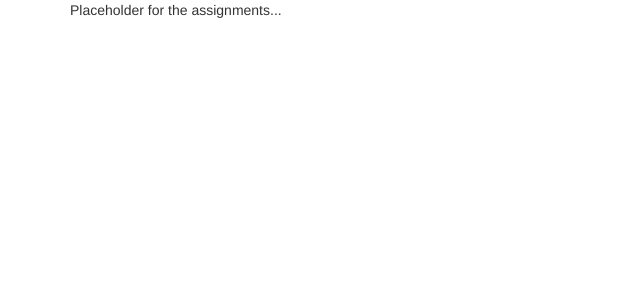
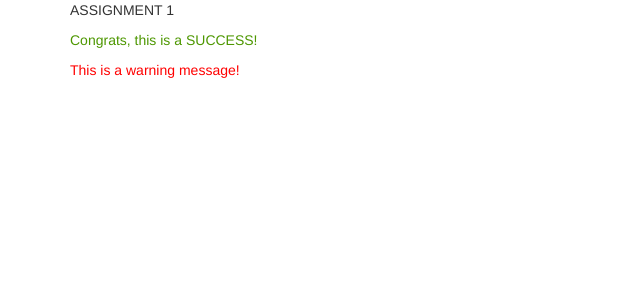
Before and after one commit to mihaivaidos/angular-assignments-udemy, an Angular app: page / in a window 1280 px wide. Shown: the top 300 px of the page, without its empty margins (0-640 px from the left). Built offline with nearby package versions, Linux system fonts and the light colour scheme.

Commit message:
Assignment 1 components and update AppComponent to use them

```diff
--- a/src/app/app.component.html
+++ b/src/app/app.component.html
@@ -1,3 +1,5 @@
 <div class="container">
-  <p>Placeholder for the assignments...</p>
+  <p>ASSIGNMENT 1</p>
+  <app-success-alert/>
+  <app-warning-alert/>
 </div>
--- a/src/app/app.component.ts
+++ b/src/app/app.component.ts
@@ -1,4 +1,4 @@
-import { Component } from '@angular/core';
+import {Component} from '@angular/core';
 
 @Component({
   selector: 'app-root',
--- a/src/app/app.module.ts
+++ b/src/app/app.module.ts
@@ -1,10 +1,14 @@
 import {NgModule} from '@angular/core';
 import {AppComponent} from './app.component';
 import {BrowserModule} from '@angular/platform-browser';
+import {WarningAlertComponent} from './assignment-1/warning-alert/warning-alert.component';
+import {SuccessAlertComponent} from './assignment-1/success-alert/success-alert.component';
 
 @NgModule({
   declarations: [
-    AppComponent
+    AppComponent,
+    WarningAlertComponent,
+    SuccessAlertComponent
   ],
   imports: [BrowserModule],
   providers: [],
--- /dev/null
+++ b/src/app/assignment-1/success-alert/success-alert.component.css
@@ -0,0 +1,3 @@
+.success-alert {
+  color: #4d9700;
+}
--- /dev/null
+++ b/src/app/assignment-1/success-alert/success-alert.component.html
@@ -0,0 +1,3 @@
+<div class="success-alert">
+  <p>Congrats, this is a SUCCESS!</p>
+</div>
--- /dev/null
+++ b/src/app/assignment-1/warning-alert/warning-alert.component.css
@@ -0,0 +1,3 @@
+.warning-alert {
+  color: red;
+}
--- /dev/null
+++ b/src/app/assignment-1/warning-alert/warning-alert.component.html
@@ -0,0 +1,3 @@
+<div class="warning-alert">
+  <p>This is a warning message!</p>
+</div>
```
Also changed, not shown: src/app/assignment-1/ASSIGNMENT-1.md (added, +6 -0 lines), src/app/assignment-1/success-alert/success-alert.component.ts (added, +10 -0 lines), src/app/assignment-1/warning-alert/warning-alert.component.ts (added, +10 -0 lines).
